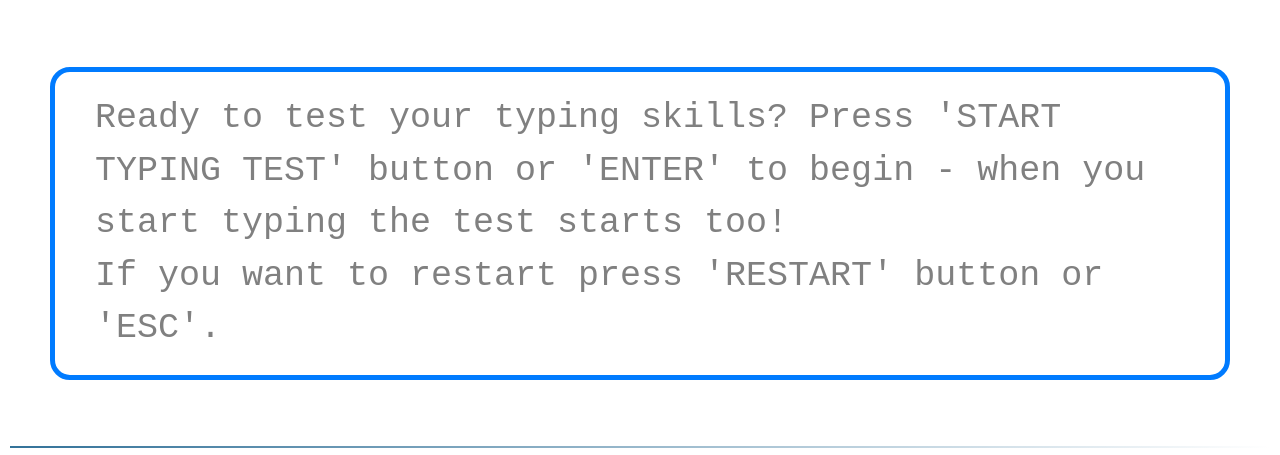
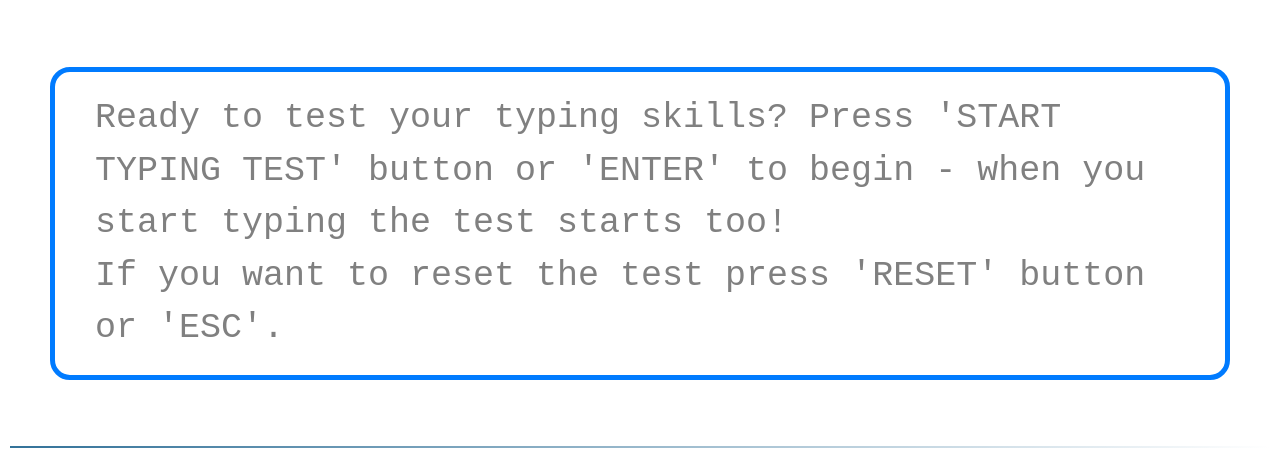
Before and after one commit to MildaBar/Typing-Speed-Test-App, a plain HTML site: page index.html in a window 1280 px wide. Shown: the part 345-800 px from the top of the page. Drawn offline with nearby package versions, Linux system fonts and the light colour scheme.

Commit message:
readme file

```diff
--- a/index.html
+++ b/index.html
@@ -83,7 +83,7 @@
             Ready to test your typing skills? Press 'START TYPING TEST' button
             or 'ENTER' to begin - when you start typing the test starts too!
             <br />
-            If you want to restart press 'RESTART' button or 'ESC'.
+            If you want to reset the test press 'RESET' button or 'ESC'.
           </p>
         </div>
       </div>
```
Also changed, not shown: README.md.
